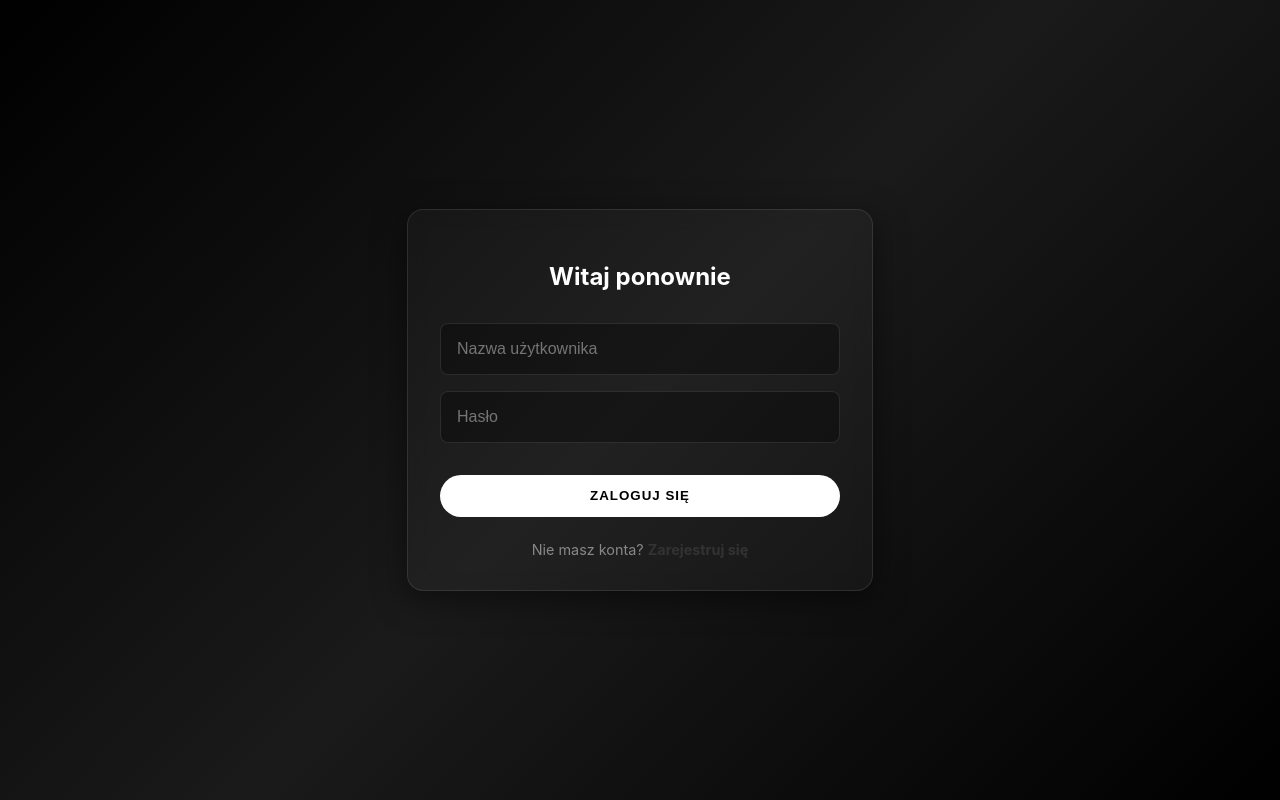
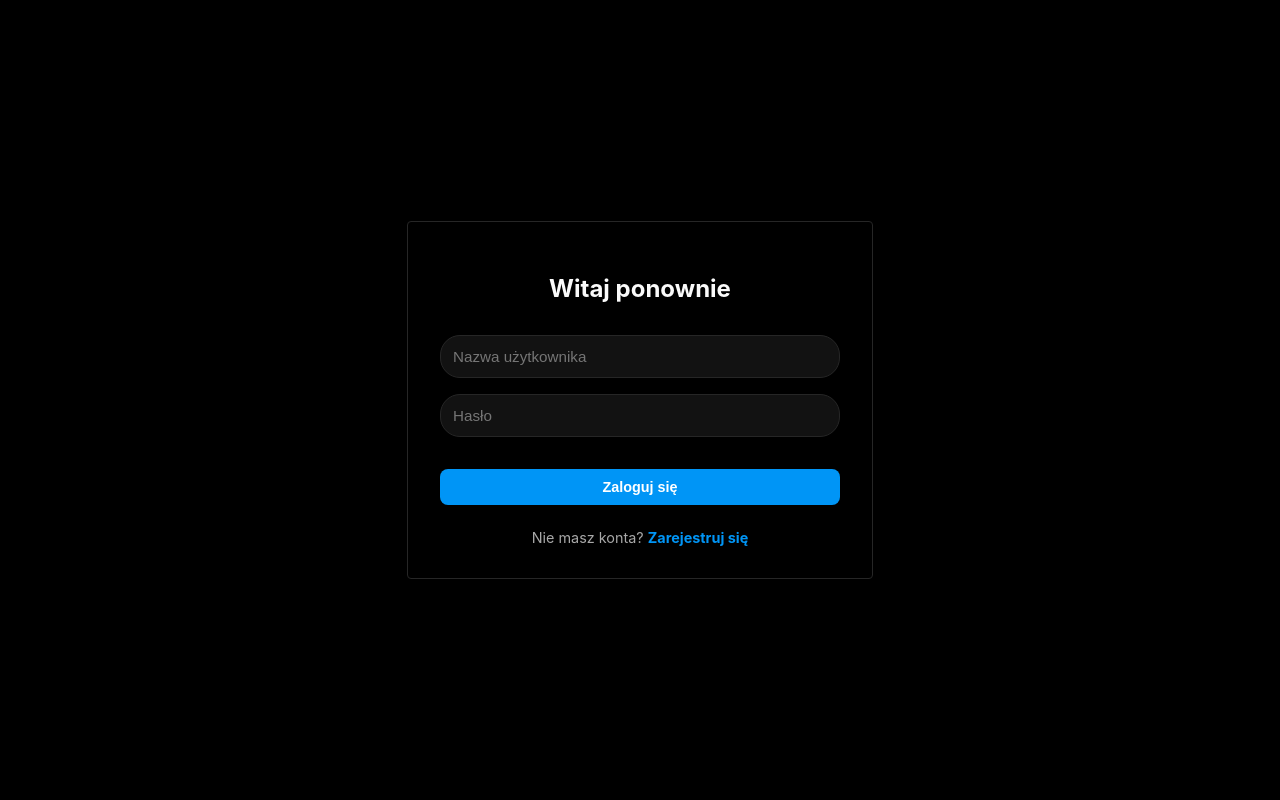
Before and after one commit to cryvult/KomunikatorProjektPTI, a React (Vite) app in the folder client/: page / in a window 1280 px wide. Built offline with nearby package versions, Linux system fonts and the light colour scheme.

Commit message:
JB: Update design to Instagram-like dark theme

```diff
--- a/client/src/index.css
+++ b/client/src/index.css
@@ -1,25 +1,31 @@
 :root {
-  --bg-gradient: linear-gradient(135deg, #000000, #1a1a1a, #000000);
-  --glass-bg: rgba(255, 255, 255, 0.03);
-  --glass-border: rgba(255, 255, 255, 0.1);
-  --glass-shadow: 0 8px 32px 0 rgba(0, 0, 0, 0.5);
-  --text-primary: #ffffff;
-  --text-secondary: #888888;
-  --accent-color: #333333;
-  --accent-hover: #555555;
-  --danger-color: #808080;
-  --success-color: #444444;
+  /* Instagram Dark Mode Palette */
+  --bg-color: #000000;
+  --panel-bg: #000000;
+  --border-color: #262626;
+  --text-primary: #FAFAFA;
+  --text-secondary: #A8A8A8;
+
+  /* Instagram Primary Blue */
+  --accent-color: #0095F6;
+  --accent-hover: #1877F2;
+
+  /* Instagram Direct Gradient for User Messages */
+  --msg-gradient: linear-gradient(90deg, #3700b3 0%, #bb00ff 100%);
+
+  --danger-color: #ED4956;
+  --success-color: #0095F6;
+
+  --input-bg: #121212;
 }
 
 body {
   margin: 0;
   padding: 0;
-  font-family: 'Inter', system-ui, -apple-system, sans-serif;
-  background: var(--bg-gradient);
-  background-attachment: fixed;
+  font-family: -apple-system, BlinkMacSystemFont, "Segoe UI", Roboto, Helvetica, Arial, sans-serif;
+  background: var(--bg-color);
   color: var(--text-primary);
   min-height: 100vh;
-  overflow-x: hidden;
 }
 
 #root {
@@ -30,78 +36,99 @@ body {
   width: 100%;
 }
 
-/* Glassmorphism Classes */
+/* Reusing 'glass-panel' class but making it flat Instagram style */
 .glass-panel {
-  background: var(--glass-bg);
-  backdrop-filter: blur(10px);
-  -webkit-backdrop-filter: blur(10px);
-  border: 1px solid var(--glass-border);
-  box-shadow: var(--glass-shadow);
-  border-radius: 16px;
+  background: var(--panel-bg);
+  border-right: 1px solid var(--border-color);
+  /* for sidebar */
+  border: 1px solid var(--border-color);
+  /* general fallback */
+  box-shadow: none;
+  border-radius: 0;
+  /* Instagram Web is quite square/flat for containers */
   padding: 2rem;
 }
 
+/* Specific overrides for layout containers if needed,
+   but 'glass-panel' is generic. I will make rounded corners
+   only where appropriate or remove them for a full-screen app feel */
+
+.glass-panel {
+  border-radius: 4px;
+  /* Slight radius */
+}
+
+/* Buttons */
 .btn {
-  background: var(--text-primary);
-  background-image: none;
-  border: 1px solid transparent;
-  border-radius: 50px;
-  padding: 0.8rem 2rem;
-  color: #000000;
+  background: var(--accent-color);
+  border: none;
+  border-radius: 8px;
+  /* Rounded buttons */
+  padding: 0.6rem 1.2rem;
+  color: white;
   font-weight: 600;
   cursor: pointer;
-  transition: all 0.3s ease;
-  text-transform: uppercase;
-  letter-spacing: 1px;
+  transition: opacity 0.2s;
+  text-transform: none;
+  font-size: 0.9rem;
 }
 
 .btn:hover {
-  background: black;
-  color: white;
-  border-color: white;
-  transform: translateY(-2px);
-  box-shadow: 0 5px 15px rgba(255, 255, 255, 0.1);
+  opacity: 0.8;
+  transform: none;
+  box-shadow: none;
 }
 
+/* Input Fields */
 .input-field {
-  background: rgba(0, 0, 0, 0.3);
-  border: 1px solid var(--glass-border);
-  padding: 1rem;
-  border-radius: 8px;
+  background: var(--input-bg);
+  border: 1px solid var(--border-color);
+  padding: 12px;
+  border-radius: 20px;
+  /* Rounded pill inputs like Insta Direct */
   color: white;
   width: 100%;
   box-sizing: border-box;
   margin-bottom: 1rem;
-  font-size: 1rem;
-  transition: all 0.3s ease;
+  font-size: 0.95rem;
+  transition: border-color 0.2s;
 }
 
 .input-field:focus {
   outline: none;
-  border-color: var(--text-primary);
-  background: rgba(0, 0, 0, 0.5);
+  border-color: var(--text-secondary);
 }
 
-/* Custom scrollbar override */
+/* Scrollbar override */
 ::-webkit-scrollbar {
   width: 8px;
 }
+
 ::-webkit-scrollbar-track {
-  background: #000;
+  background: var(--bg-color);
 }
+
 ::-webkit-scrollbar-thumb {
-  background: #333;
+  background: #262626;
   border-radius: 4px;
 }
+
 ::-webkit-scrollbar-thumb:hover {
-  background: #555;
+  background: #363636;
 }
 
 .fade-in {
-  animation: fadeIn 0.5s ease-out forwards;
+  animation: fadeIn 0.3s ease-out forwards;
 }
 
 @keyframes fadeIn {
-  from { opacity: 0; transform: translateY(10px); }
-  to { opacity: 1; transform: translateY(0); }
+  from {
+    opacity: 0;
+  }
+
+  to {
+    opacity: 1;
+  }
 }
+
+/* Utility to remove borders for cleaner look if needed via JS style overrides */
```
